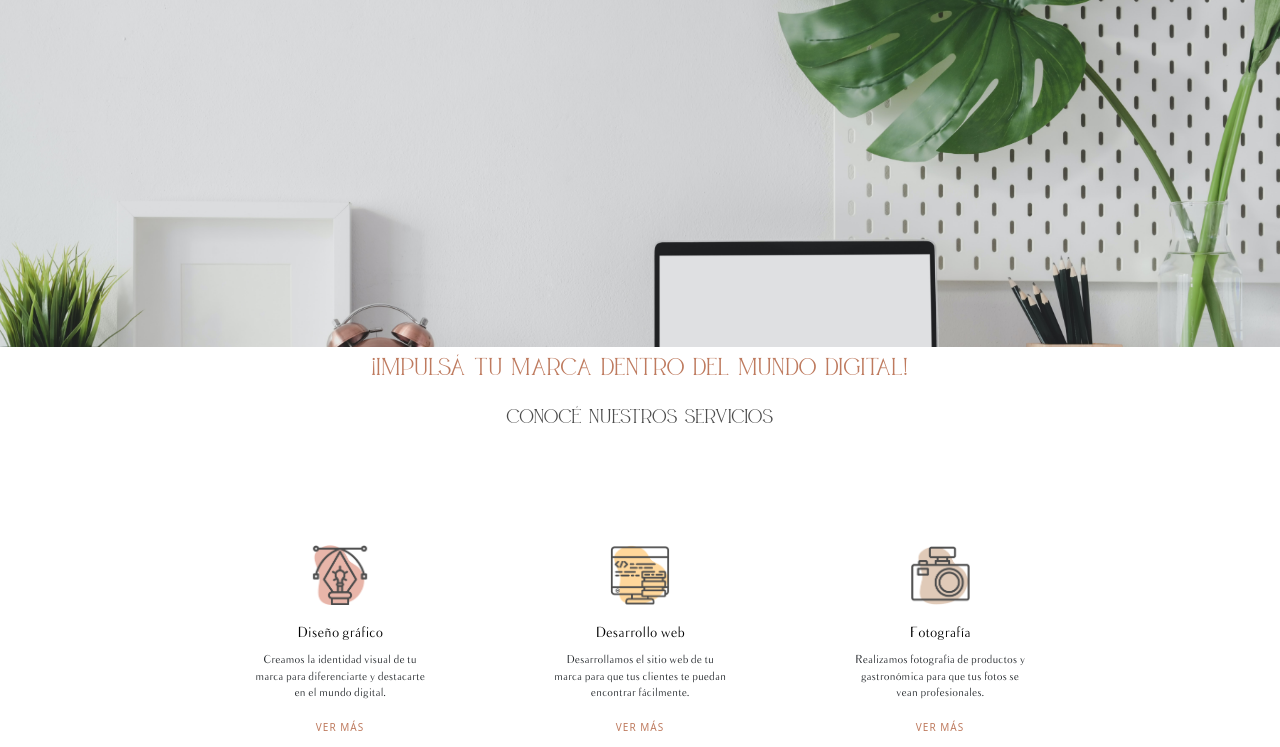
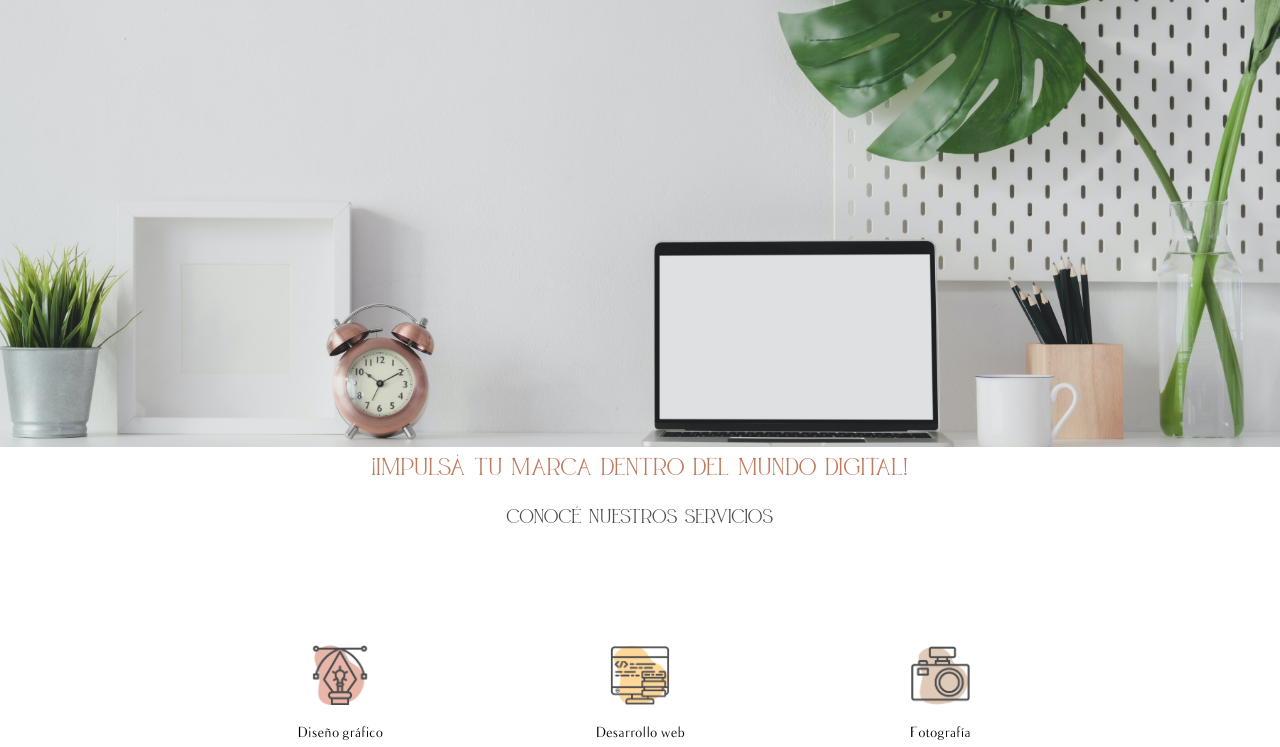
Before and after one commit to maicarta/WebCoder, a website: page index.html in a window 1280 px wide. Shown: the part 53-800 px from the top of the page. Drawn offline with nearby package versions, Linux system fonts and the light colour scheme.

Commit message:
cambie tamaño imagen index

```diff
--- a/scss/_index.scss
+++ b/scss/_index.scss
@@ -1,7 +1,7 @@
 .fondo {
     background-image: url("../multimedia/pexels-bongkarn-thanyakij-3787324.jpg");
     width: 100vw;
-    padding: 200px 0;
+    padding: 250px 0;
     background-size: 100%;
 background-repeat:no-repeat
 
--- a/scss/_responsive.scss
+++ b/scss/_responsive.scss
@@ -4,7 +4,7 @@
 }
 
 
-@media only screen and (min-width: 360px) and (max-width: 768px) {
+@media only screen and (min-width: 360px) and (max-width: 411px) {
 
     /* Home */
     .tituloHome {
```
Also changed, not shown: css/estilo.css.
